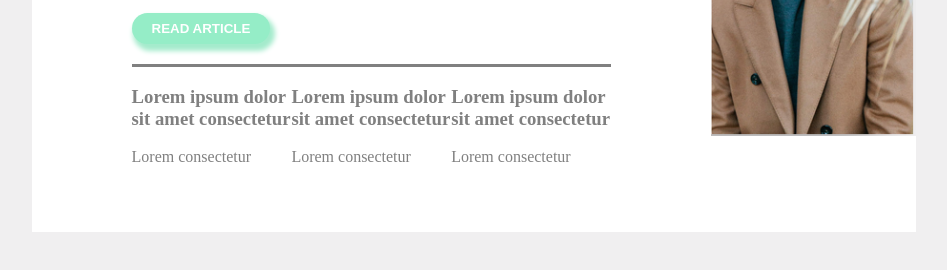
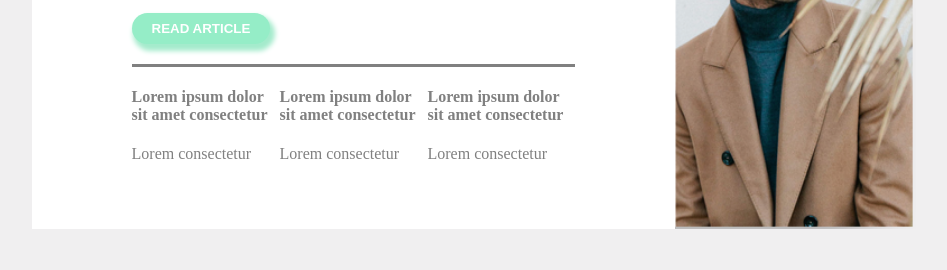
Before and after one commit to ThuyTienTrinh/Batch-170, a plain HTML site: page Session 8/bai8.1Advanced.html in a window 1280 px wide. Shown: the part 248-518 px from the top of the page, without its empty margins (166-1113 px from the left). Drawn offline with nearby package versions, Linux system fonts and the light colour scheme.

Commit message:
bài 8.1 Advanced

```diff
--- a/Session 8/bai8.1Advanced.html
+++ b/Session 8/bai8.1Advanced.html
@@ -61,10 +61,10 @@
             border-top: 3px solid orange;
         }
         .container .content-right {
-            width: 30%;
+            width: 38%;
         }
         .container .content-right img {
-            width: 100%;
+            width: 100%; height: 100%;
         }
     </style>
 </head>
@@ -87,15 +87,15 @@
             <button>READ ARTICLE</button>
             <div class="content-bottom">
                 <div class="col-3">
-                    <h3>Lorem ipsum dolor sit amet consectetur</h3>
+                    <h4>Lorem ipsum dolor sit amet consectetur</h4>
                     <p>Lorem consectetur</p>
                 </div>
                 <div class="col-3">
-                    <h3>Lorem ipsum dolor sit amet consectetur</h3>
+                    <h4>Lorem ipsum dolor sit amet consectetur</h4>
                     <p>Lorem consectetur</p>
                 </div>
                 <div class="col-3">
-                    <h3>Lorem ipsum dolor sit amet consectetur</h3>
+                    <h4>Lorem ipsum dolor sit amet consectetur</h4>
                     <p>Lorem consectetur</p>
                 </div>
             </div>
```
